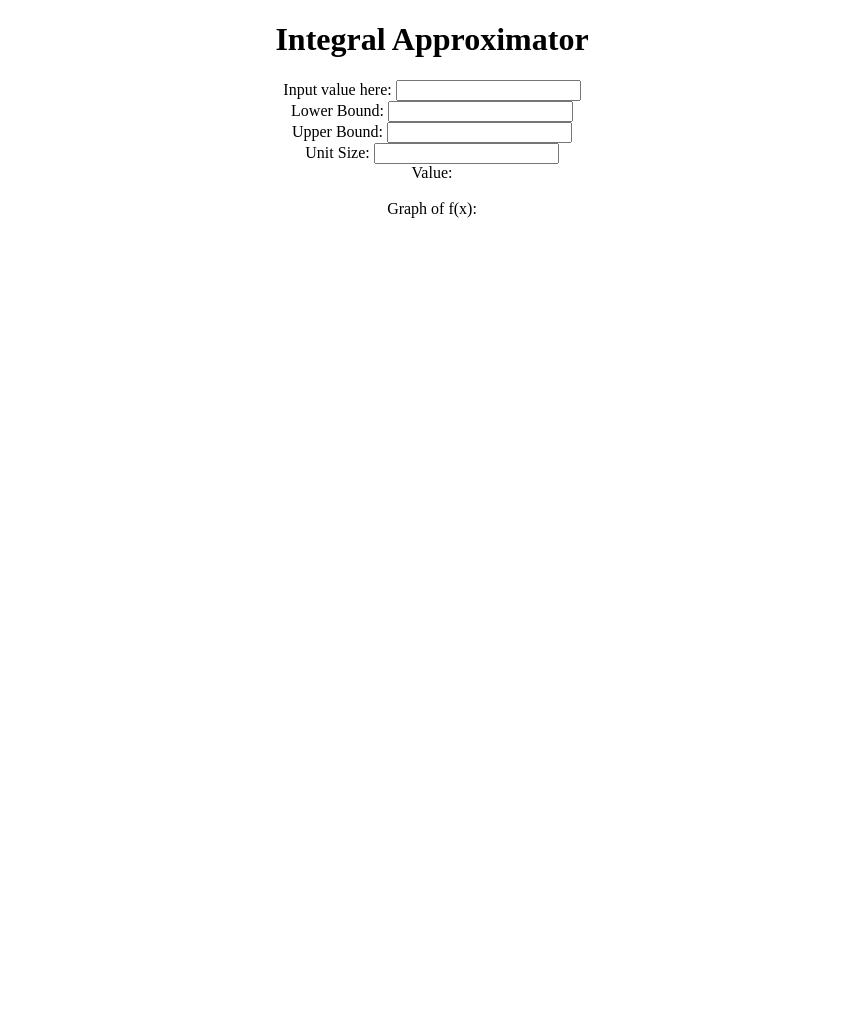
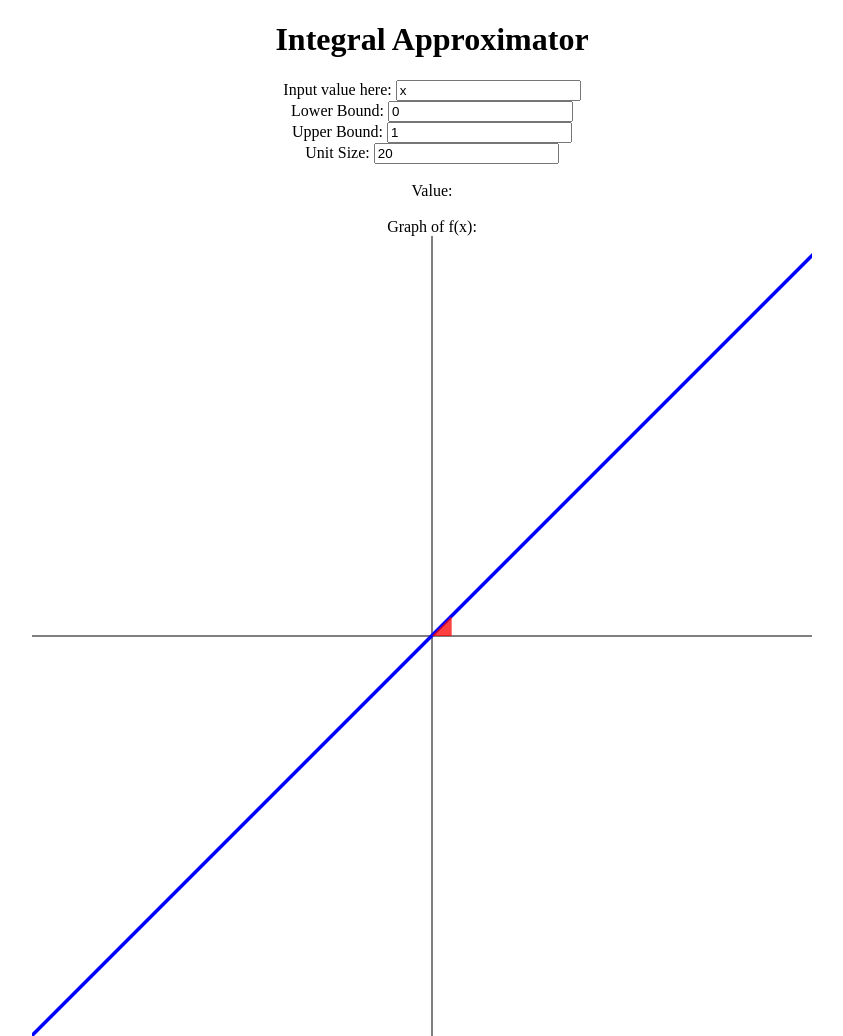
Before and after one commit to theBananadon/integral-approximator, a website: page fileHolder/index.html in a window 1280 px wide. Shown: the whole page, without its empty margins (208-1051 px from the left). Drawn offline with nearby package versions, Linux system fonts and the light colour scheme.

Commit message:
Add Initial Values

```diff
--- a/fileHolder/index.html
+++ b/fileHolder/index.html
@@ -12,7 +12,7 @@
         <div class = "lowerDomain">Lower Bound: </div>
         <div class = "upperDomain">Upper Bound: </div>
         <div class = "units">Unit Size: </div>
-        <div class = "output">Value: </div>
+        <div class = "output"><br>Value: </div>
         <div class = "canvas">
             <br>Graph of f(x):<br>
             <canvas id = "graph" height = "800" width = "800"></canvas>
@@ -28,17 +28,21 @@
 
             const input = document.createElement("input");
             input.setAttribute("type", "text");
+            input.value = "x";
 
             const output = document.createElement("span");
 
             const lowerDomain = document.createElement("input");
             lowerDomain.setAttribute("type", "text");
+            lowerDomain.value = 0;
 
             const upperDomain = document.createElement("input");
             upperDomain.setAttribute("type", "text");
+            upperDomain.value = 1;
 
             const unitInput = document.createElement("input");
             unitInput.setAttribute("type","text");
+            unitInput.value = 20;
 
             textField.appendChild(input);
             divOut.appendChild(output);
@@ -50,6 +54,7 @@
             let unitSize = 20;
 
             //input for funtion and domain
+            draw();
 
             input.addEventListener("keypress",function(e){
                 let a = Number(lowerDomain.value);
```
